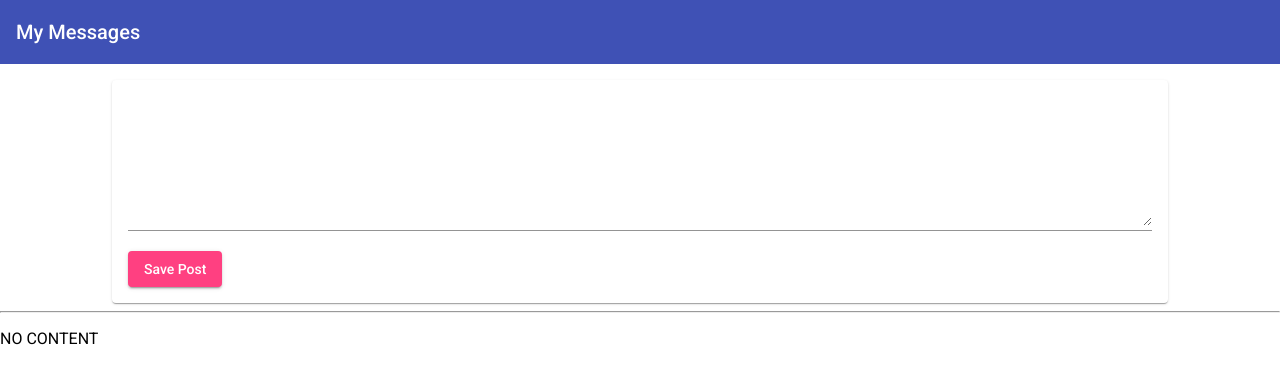
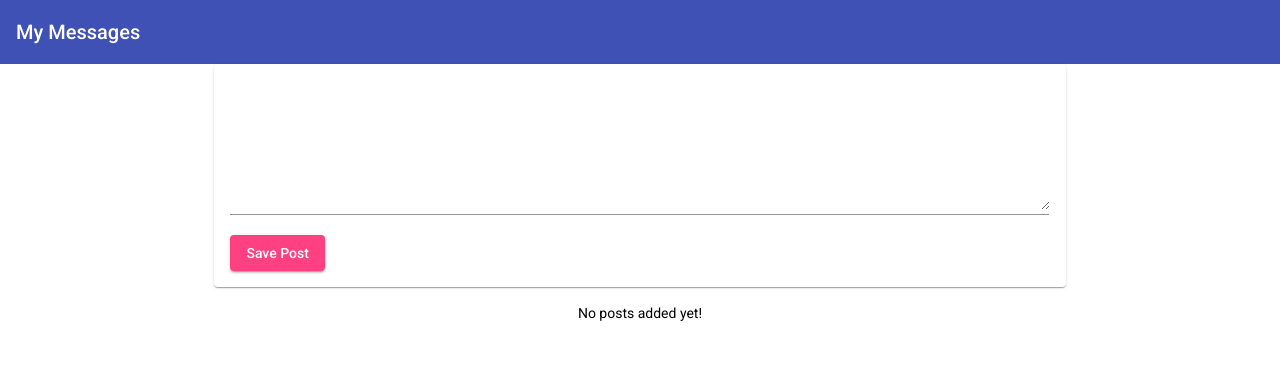
Before and after one commit to rscortegagna/mean, an Angular app: page / in a window 1280 px wide. Shown: the top 384 px of the page. Built offline with nearby package versions, Linux system fonts and the light colour scheme.

Commit message:
[angular] - Adding post-list component

```diff
--- a/src/app/app.component.css
+++ b/src/app/app.component.css
@@ -1,3 +1,5 @@
 main {
   margin-top: 1rem;
+  width: 80%;
+  margin: auto;
 }
--- a/src/app/app.component.html
+++ b/src/app/app.component.html
@@ -2,4 +2,5 @@
 
 <main>
   <app-post-create></app-post-create>
+  <app-post-list></app-post-list>
 </main>
--- a/src/app/posts/post-create/post-create.component.html
+++ b/src/app/posts/post-create/post-create.component.html
@@ -7,6 +7,3 @@
     color="accent"
     (click)="onAddPost()">Save Post</button>
 </mat-card>
-<hr>
-
-<p>{{ newPost }}</p>
--- /dev/null
+++ b/src/app/posts/post-list/post-list.component.css
@@ -0,0 +1,8 @@
+:host {
+  display: block;
+  margin-top: 1rem;
+}
+
+.info-text {
+  text-align: center;
+}
--- /dev/null
+++ b/src/app/posts/post-list/post-list.component.html
@@ -0,0 +1,10 @@
+<mat-accordion multi="true" *ngIf="posts.length > 0">
+  <mat-expansion-panel *ngFor="let post of posts">
+    <mat-expansion-panel-header>
+      {{ post.title}}
+    </mat-expansion-panel-header>
+    <p> {{ post.content}} </p>
+  </mat-expansion-panel>
+</mat-accordion>
+
+<p class="info-text mat-body-1" *ngIf="posts.length <= 0">No posts added yet!</p>
--- /dev/null
+++ b/src/app/posts/post-list/post-list.component.ts
@@ -0,0 +1,17 @@
+import { Component } from "@angular/core";
+
+@Component({
+  selector: 'app-post-list',
+  templateUrl: './post-list.component.html',
+  styleUrls: ['./post-list.component.css']
+})
+
+export class PostListComponent {
+/* Example to test post-list
+  posts = [
+    {title: "First Post", content: "This is the first post's content"},
+    {title: "Second Post", content: "This is the second post's content"},
+    {title: "Third Post", content: "This is the third post's content"}
+  ]; */
+  posts = [];
+}
--- a/tsconfig.json
+++ b/tsconfig.json
@@ -5,7 +5,7 @@
     "baseUrl": "./",
     "outDir": "./dist/out-tsc",
     "forceConsistentCasingInFileNames": true,
-    "strict": true,
+    "strict": false,
     "noImplicitReturns": true,
     "noFallthroughCasesInSwitch": true,
     "sourceMap": true,
```
Also changed, not shown: src/app/app.module.ts (+6 -2 lines).
